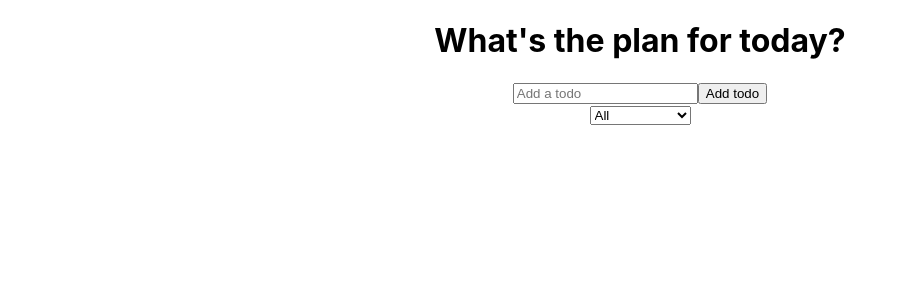
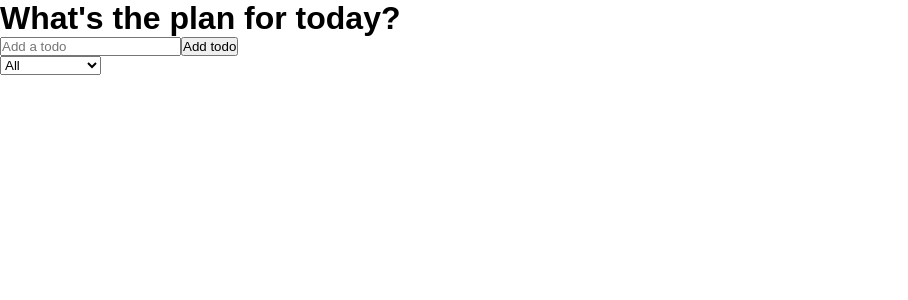
Before and after one commit to nldanne/productivity-app, a React (Create React App) app: page / in a window 1280 px wide. Shown: the top 300 px of the page, without its empty margins (0-908 px from the left). Built offline with nearby package versions, Linux system fonts and the light colour scheme.

Commit message:
deleted unnecessary code

```diff
--- a/src/App.css
+++ b/src/App.css
@@ -1,38 +1,13 @@
-.App {
-  text-align: center;
+* {
+  margin: 0;
+  padding: 0;
+  box-sizing: border-box;
+}
+body {
+  font-family: "Poppins", sans-serif;
+  min-height: 100vh;
 }
 
-.App-logo {
-  height: 40vmin;
-  pointer-events: none;
+header {
+  font-size: 2rem;
 }
-
-@media (prefers-reduced-motion: no-preference) {
-  .App-logo {
-    animation: App-logo-spin infinite 20s linear;
-  }
-}
-
-.App-header {
-  background-color: #282c34;
-  min-height: 100vh;
-  display: flex;
-  flex-direction: column;
-  align-items: center;
-  justify-content: center;
-  font-size: calc(10px + 2vmin);
-  color: white;
-}
-
-.App-link {
-  color: #61dafb;
-}
-
-@keyframes App-logo-spin {
-  from {
-    transform: rotate(0deg);
-  }
-  to {
-    transform: rotate(360deg);
-  }
-}
--- a/src/index.css
+++ b/src/index.css
@@ -4,7 +4,6 @@
     'Ubuntu', 'Cantarell', 'Fira Sans', 'Droid Sans', 'Helvetica Neue',
     sans-serif;
   -webkit-font-smoothing: antialiased;
-  -moz-osx-font-smoothing: grayscale;
 }
 
 code {
--- a/src/index.js
+++ b/src/index.js
@@ -2,7 +2,7 @@
 import ReactDOM from 'react-dom';
 import './index.css';
 import App from './App';
-import reportWebVitals from './reportWebVitals';
+
 
 ReactDOM.render(
   <React.StrictMode>
@@ -10,8 +10,3 @@
   </React.StrictMode>,
   document.getElementById('root')
 );
-
-// If you want to start measuring performance in your app, pass a function
-// to log results (for example: reportWebVitals(console.log))
-// or send to an analytics endpoint. Learn more: https://bit.ly/CRA-vitals
-reportWebVitals();
```
